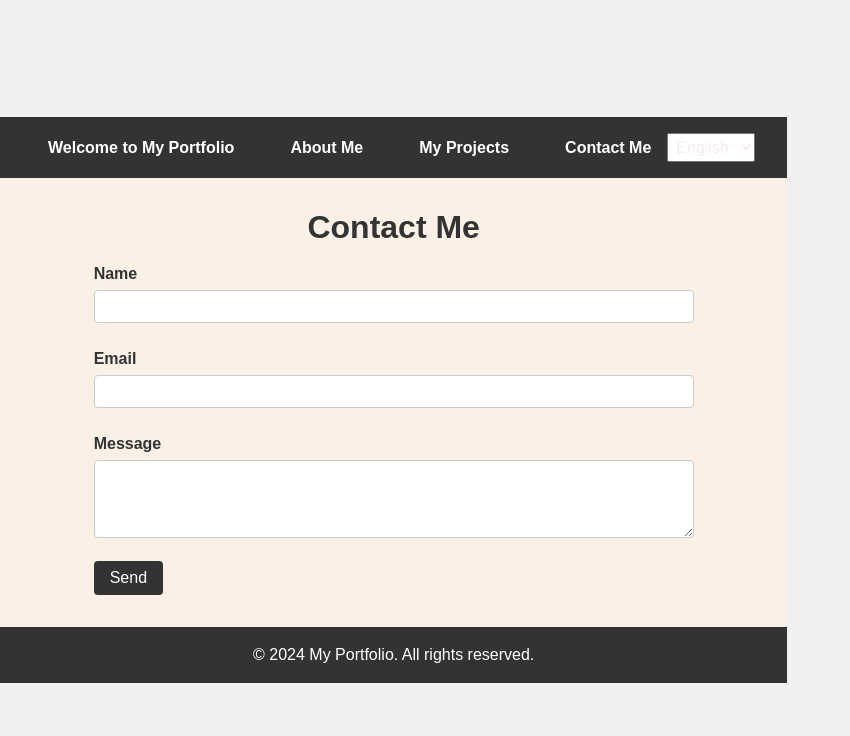
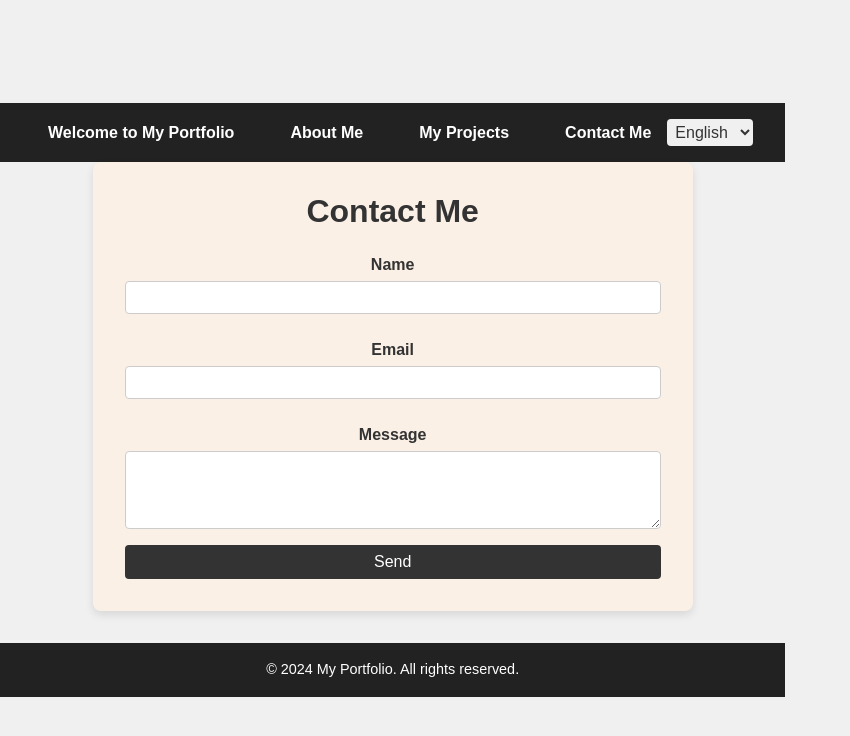
Before and after one commit to Carlosmarroquin20/professional-portfolio, a React (Vite) app: page /contact in a window 1280 px wide. Shown: the top 736 px of the page, without its empty margins (0-850 px from the left). Built offline with nearby package versions, Linux system fonts and the light colour scheme.

Commit message:
Enhance visual styling for Header, Footer, Home, and Contact pages

```diff
--- a/src/styles/Contact.css
+++ b/src/styles/Contact.css
@@ -3,6 +3,10 @@
     padding: 2rem;
     text-align: center;
     background-color: #faf0e6;
+    max-width: 600px;
+    margin: 0 auto;
+    border-radius: 8px;
+    box-shadow: 0 4px 8px rgba(0, 0, 0, 0.1);
   }
 
   .contact-title {
@@ -13,13 +17,11 @@
   }
 
   .contact-form {
-    max-width: 600px;
-    margin: 0 auto;
-    text-align: left;
+    display: flex;
+    flex-direction: column;
   }
 
   .contact-form label {
-    display: block;
     font-weight: bold;
     margin: 0.5rem 0 0.25rem;
     color: #333;
@@ -27,7 +29,6 @@
 
   .contact-form input,
   .contact-form textarea {
-    width: 100%;
     padding: 0.5rem;
     margin-bottom: 1rem;
     border: 1px solid #ccc;
@@ -41,6 +42,7 @@
     border: none;
     border-radius: 4px;
     cursor: pointer;
+    transition: background-color 0.3s;
   }
 
   .contact-form button:hover {
--- a/src/styles/Footer.css
+++ b/src/styles/Footer.css
@@ -1,7 +1,9 @@
 
 footer {
-    background-color: #333;
-    color: #fff;
-    padding: 1rem 2rem;
-    text-align: center;
-  }
+  background-color: #222;
+  color: #fff;
+  padding: 1rem 2rem;
+  text-align: center;
+  font-size: 0.9rem;
+  margin-top: 2rem;
+}
--- a/src/styles/Header.css
+++ b/src/styles/Header.css
@@ -1,5 +1,6 @@
+
 header {
-    background-color: #333;
+  background-color: #222;
   color: #fff;
   padding: 1rem 2rem;
   display: flex;
@@ -16,14 +17,19 @@ header {
   color: #fff;
   text-decoration: none;
   font-weight: bold;
+  transition: color 0.3s;
 }
 
 nav a:hover {
-    color: #aaa;
+  color: #ff6347; /* Color destacado para el hover */
 }
 
 .language-switcher select {
   padding: 0.25rem;
   font-size: 1rem;
-    color: #f8eded;
+  color: #333;
+  background-color: #f0f0f0;
+  border: none;
+  border-radius: 4px;
+  cursor: pointer;
 }
--- a/src/styles/Home.css
+++ b/src/styles/Home.css
@@ -3,10 +3,14 @@
   padding: 2rem;
   text-align: center;
   background-color: #f5f5f5;
+  max-width: 800px;
+  margin: 0 auto;
+  border-radius: 8px;
+  box-shadow: 0 4px 8px rgba(0, 0, 0, 0.1);
 }
 
 .home-title {
-    font-size: 2rem;
+  font-size: 2.5rem;
   font-weight: bold;
   color: #333;
   margin-bottom: 1rem;
```
Lines whose indentation alone changed are shown as unchanged.
